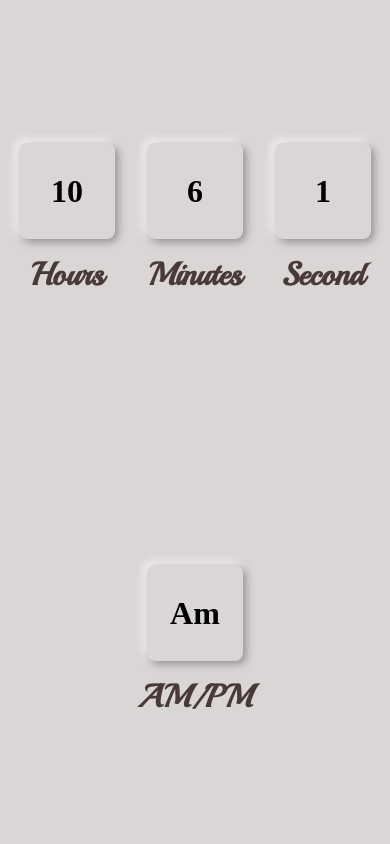
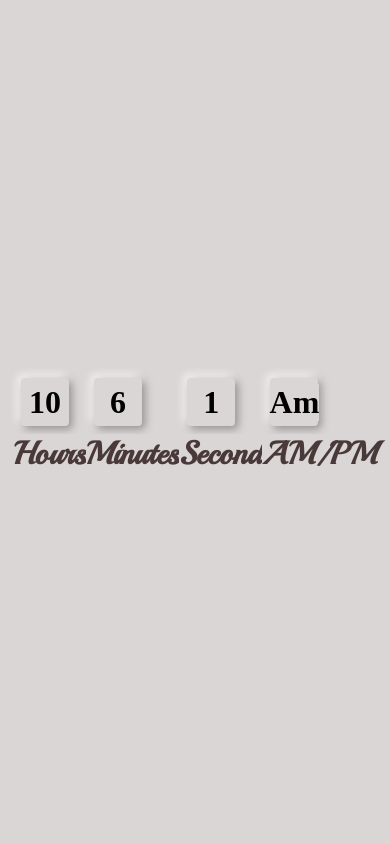
Before and after one commit to Vishesh-panghal/digiclock, a plain HTML site: page index.html in a window 390 px wide. Shown: the top 844 px of the page. Drawn offline with Linux system fonts and the light colour scheme.

Commit message:
modify files

```diff
--- a/index.html
+++ b/index.html
@@ -13,25 +13,25 @@
 <body>
     <div class="container">
       <div class="box">
-          <div class="hours">
+          <div class="time">
               <h1 id="hours">12</h1>
           </div>
           <h1>Hours</h1>
       </div>
       <div class="box">
-          <div class="minutes">
+          <div class="time">
               <h1 id="minutes">12</h1>
           </div>
           <h1>Minutes</h1>
       </div>
       <div class="box">
-          <div class="second">
+          <div class="time">
               <h1 id="second">12</h1>
           </div>
           <h1>Second</h1>
       </div>
       <div class="box">
-          <div class="ampm">
+          <div class="time">
               <h1 id="ampm">12</h1>
           </div>
           <h1>AM/PM</h1>
--- a/style.css
+++ b/style.css
@@ -18,7 +18,7 @@
     font-size: 2em;
 }
 
-.hours, .minutes, .second, .ampm{
+.time{
     display: flex;
     justify-content: center;
     width:4em;
@@ -56,4 +56,17 @@
         background-color: rgb(218, 214, 214);
         box-shadow:  3px 3px 9px rgb(146 142 142), -3px -3px 9px rgb(255 250 250);
     }
+    .time{
+        display: flex;
+        justify-content: center;
+        width:2em;
+        height: 2em;
+        background-color: rgb(218 214 214);
+        border-radius: 4px;
+        padding: 0.5em;
+        margin: 0.5em;
+        text-align: center;
+        align-items: center;
+        box-shadow:  3px 3px 9px rgb(146 142 142), -3px -3px 9px rgb(255 250 250);
+    }
 }
```
